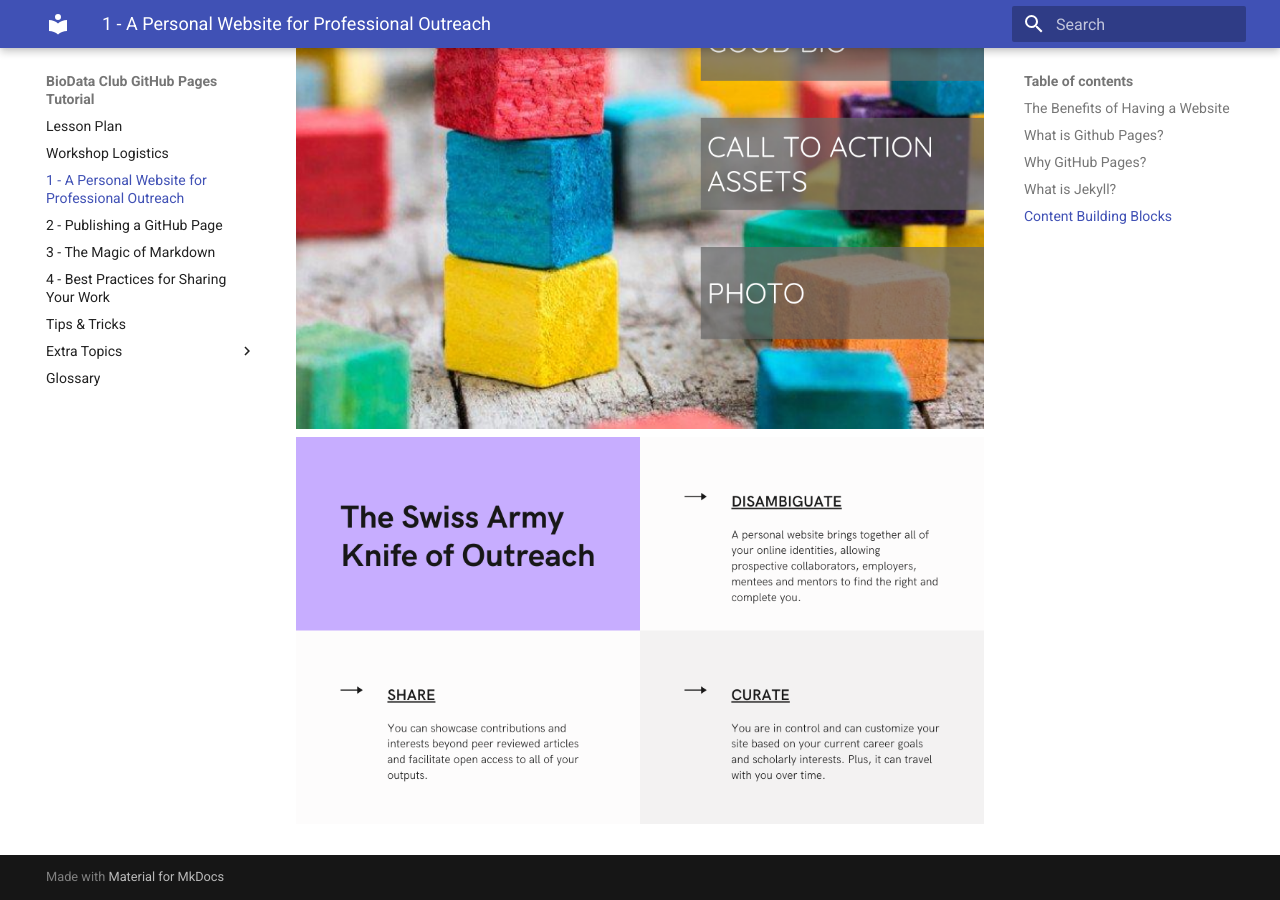
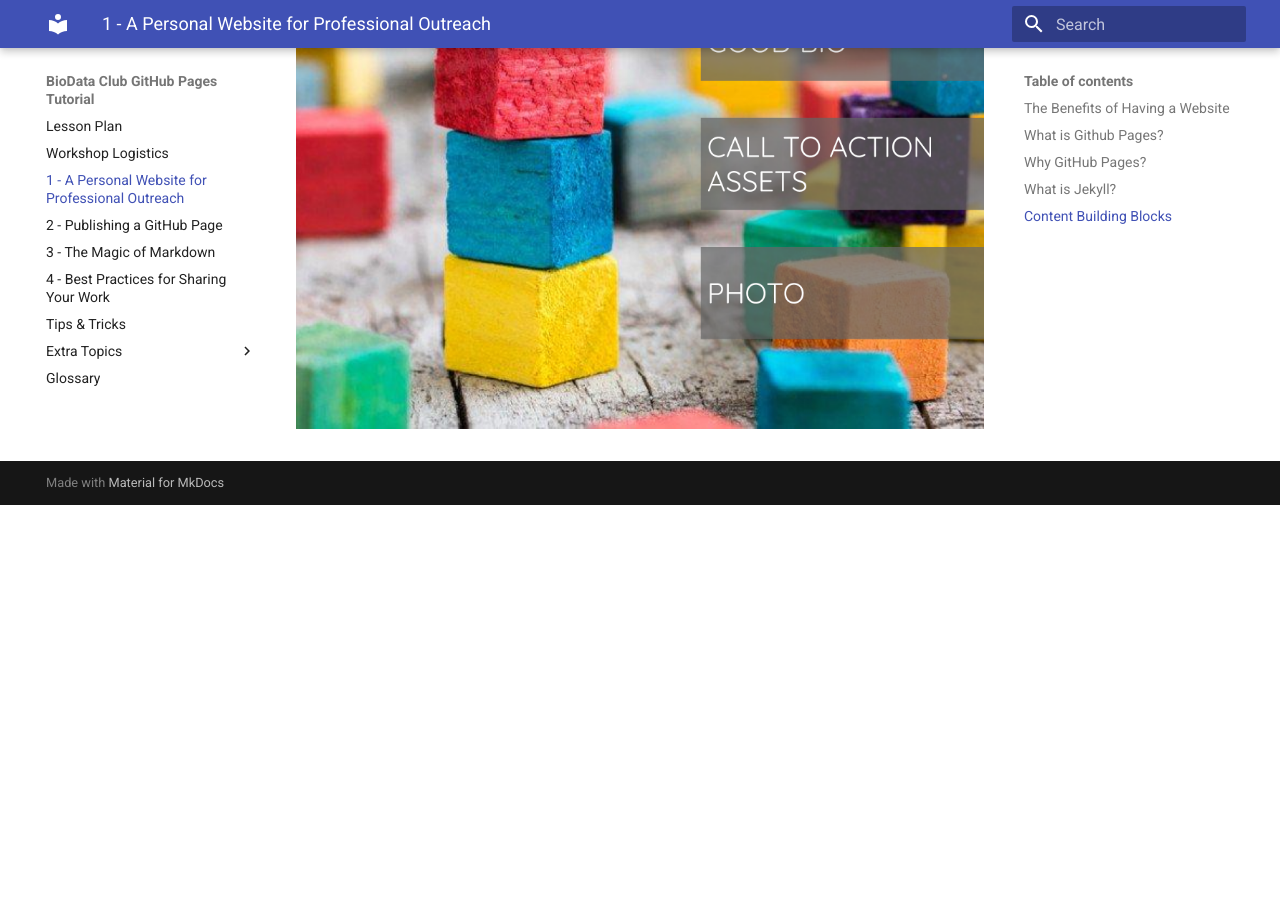
Before and after one commit to BioData-Club/ghpages-rtd, an MkDocs documentation site: the page built from docs/lessons/1.md, in a window 1280 px wide and 900 px high, scrolled down 2148 px. Built offline with MkDocs 1.6.1 and Material for MkDocs 9.7.7, drawn with Linux system fonts in a browser that asks for light colours; old or Windows-style settings are respelled for this version of MkDocs; after the commit the page ends 2653 px from its top, so only the background shows below that.

Commit message:
Update 1.md

```diff
--- a/docs/lessons/1.md
+++ b/docs/lessons/1.md
@@ -32,4 +32,3 @@ The other nice thing about Jekyll is that it will integrate things like Google A
 
 ## Content Building Blocks
 ![Building Blocks](../images/building_blocks.png)
-![Disambiguate, Share and Curate](../images/website_benefits.png)
```
